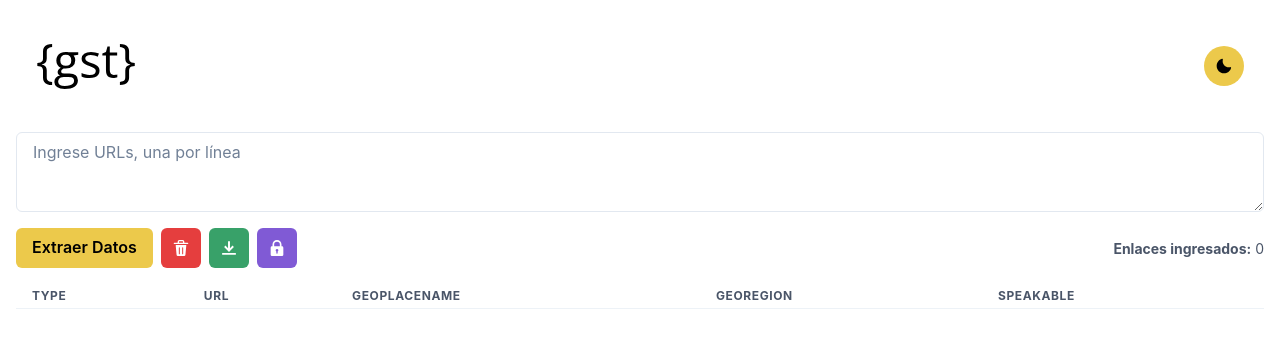
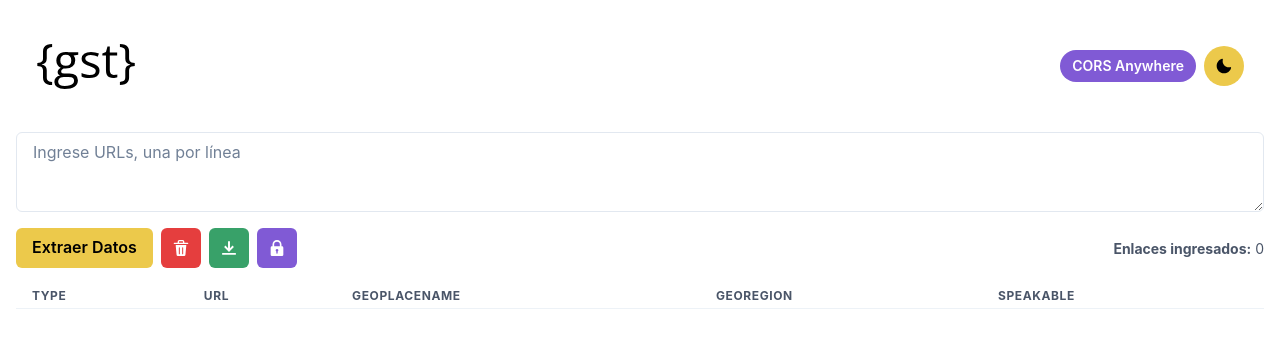
Before and after one commit to Whoskeko/gs-tool, a React (Vite) app: page / in a window 1280 px wide. Shown: the top 348 px of the page. Built offline with nearby package versions, Linux system fonts and the light colour scheme.

Commit message:
Add: Fetch or CORS button

```diff
--- a/package.json
+++ b/package.json
@@ -23,7 +23,8 @@
     "prop-types": "^15.8.1",
     "react": "^19.0.0",
     "react-csv": "^2.2.2",
-    "react-dom": "^19.0.0"
+    "react-dom": "^19.0.0",
+    "react-router-dom": "^7.7.1"
   },
   "devDependencies": {
     "@eslint/js": "^9.21.0",
--- a/src/App.jsx
+++ b/src/App.jsx
@@ -29,13 +29,46 @@ const isValidURL = (url) => {
   return regex.test(url);
 };
 
+const App = () => {
+  const { colorMode, toggleColorMode } = useColorMode();
+  const [urls, setUrls] = useState("");
+  const [data, setData] = useState([]);
+  const [isLoading, setIsLoading] = useState(false);
+  const [error, setError] = useState("");
+  const [errors, setErrors] = useState([]);
+  const [useCorsAnywhere, setUseCorsAnywhere] = useState(true); // Nuevo estado
+
+  const normalizeURL = (url) => {
+    // Si la URL no contiene http:// o https://, agregamos https:// por defecto
+    if (!/^https?:\/\//i.test(url)) {
+      url = `https://${url}`;
+    }
+
+    // Si la URL contiene purina.com pero no tiene www, le agregamos www.
+    if (
+      /purina\.com/i.test(url) &&
+      !/^www\./i.test(url.replace(/^https?:\/\//, ""))
+    ) {
+      url = url.replace(/^https?:\/\//, "https://www."); // Añadimos www si tiene purina.com en el dominio y no tiene www
+    }
+
+    return url;
+  };
+
   const fetchHTML = async (url) => {
     try {
+      if (useCorsAnywhere) {
         const corsAnywhereUrl = 'https://cors-anywhere.herokuapp.com/';
         const response = await fetch(corsAnywhereUrl + url);
         if (!response.ok)
           throw new Error(`Error ${response.status}: ${response.statusText}`);
         return await response.text();
+      } else {
+        const response = await fetch(url);
+        if (!response.ok)
+          throw new Error(`Error ${response.status}: ${response.statusText}`);
+        return await response.text();
+      }
     } catch (error) {
       console.error(`Error obteniendo HTML de ${url}:`, error);
       return null;
@@ -114,32 +147,6 @@ const extractMetaData = async (url) => {
     };
   };
 
-const App = () => {
-  const { colorMode, toggleColorMode } = useColorMode();
-  const [urls, setUrls] = useState("");
-  const [data, setData] = useState([]);
-  const [isLoading, setIsLoading] = useState(false);
-  const [error, setError] = useState("");
-  const [errors, setErrors] = useState([]);
-
-  const normalizeURL = (url) => {
-    // Si la URL no contiene http:// o https://, agregamos https:// por defecto
-    if (!/^https?:\/\//i.test(url)) {
-      url = `https://${url}`;
-    }
-
-    // Si la URL contiene purina.com pero no tiene www, le agregamos www.
-    if (
-      /purina\.com/i.test(url) &&
-      !/^www\./i.test(url.replace(/^https?:\/\//, ""))
-    ) {
-      url = url.replace(/^https?:\/\//, "https://www."); // Añadimos www si tiene purina.com en el dominio y no tiene www
-    }
-
-    return url;
-  };
-
-  // Uso en el código
   const handleExtract = async () => {
     setIsLoading(true);
     setError(""); // Limpiar error previo
@@ -237,6 +244,17 @@ const App = () => {
             boxSize="100px"
             filter={colorMode === "dark" ? "invert(1)" : "none"}
           />
+          <Box>
+            <Button
+              onClick={() => setUseCorsAnywhere((v) => !v)}
+              colorScheme={useCorsAnywhere ? "purple" : "gray"}
+              size="sm"
+              mr={2}
+              borderRadius="full"
+              title="Cambiar modo de fetch"
+            >
+              {useCorsAnywhere ? "CORS Anywhere" : "Fetch Directo"}
+            </Button>
             <IconButton
               onClick={toggleColorMode}
               icon={colorMode === "light" ? <MoonIcon /> : <SunIcon />}
@@ -245,6 +263,7 @@ const App = () => {
               mr="5"
               colorScheme={colorMode === "light" ? "yellow" : "blue"}
             />
+          </Box>
         </Flex>
         {error && <Text color="red.500">{error}</Text>}{" "}
         {/* Mostramos el error si existe */}
```
Also changed, not shown: 1 other file (tests, documents, lock files or other folders). Lines whose indentation alone changed are shown as unchanged.
